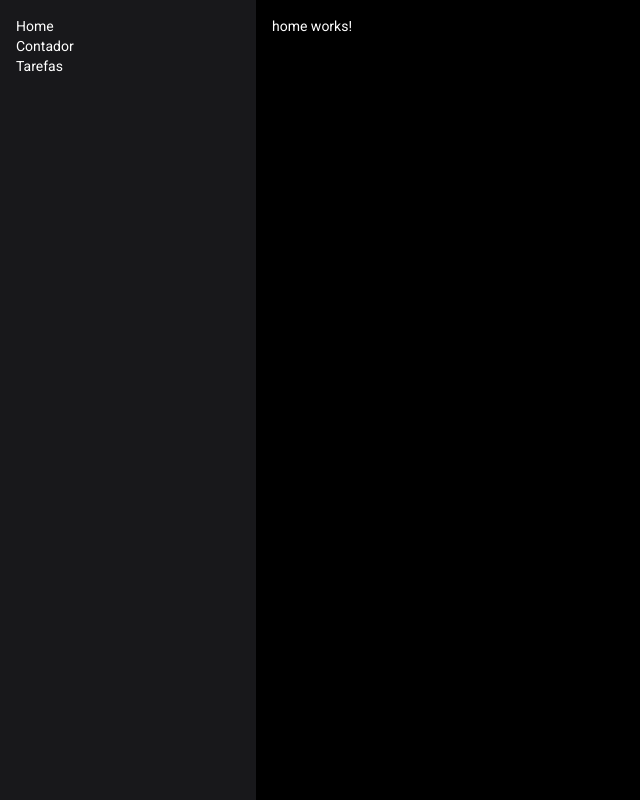
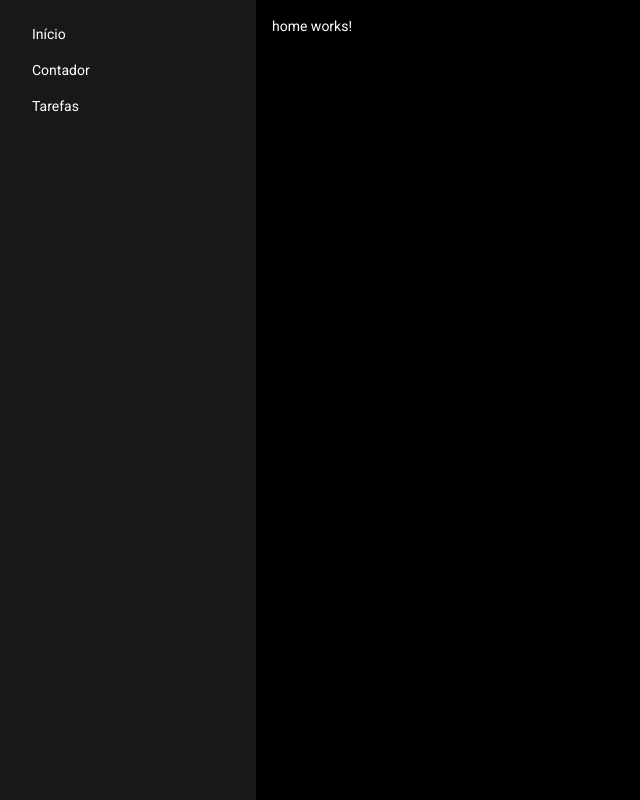
Before and after one commit to WesleyAraujoFernandes/cod3r-curso-projeto-angular-20, an Angular app: page / in a window 1280 px wide. Shown: the whole page, without its empty margins (0-640 px from the left). Built offline with nearby package versions, Linux system fonts and the light colour scheme.

Commit message:
alteração do cursor para os itens do menu

```diff
--- /dev/null
+++ b/src/app/components/shared/menu-item/menu-item.html
@@ -0,0 +1,3 @@
+<li [routerLink]="route()" class="px-4 py-2 rounded-lg hover:bg-white/30 cursor-pointer">
+  {{ label() }}
+</li>
--- /dev/null
+++ b/src/app/components/shared/menu-item/menu-item.ts
@@ -0,0 +1,13 @@
+import { Component, input } from '@angular/core';
+import { RouterLink } from "@angular/router";
+
+@Component({
+  selector: 'app-menu-item',
+  imports: [RouterLink],
+  templateUrl: './menu-item.html',
+  styleUrl: './menu-item.css',
+})
+export class MenuItem {
+  readonly label = input.required<string>();
+  readonly route = input.required<string>();
+}
--- a/src/app/components/shared/menu/menu.html
+++ b/src/app/components/shared/menu/menu.html
@@ -1,7 +1,7 @@
 <nav>
   <ul>
-    <li>Home</li>
-    <li>Contador</li>
-    <li>Tarefas</li>
+    <app-menu-item label="Início" route="/"></app-menu-item>
+    <app-menu-item label="Contador" route="/counter"></app-menu-item>
+    <app-menu-item label="Tarefas" route="/todos"></app-menu-item>
   </ul>
 </nav>
--- a/src/app/components/shared/menu/menu.ts
+++ b/src/app/components/shared/menu/menu.ts
@@ -1,8 +1,9 @@
 import { Component } from '@angular/core';
+import { MenuItem } from "../menu-item/menu-item";
 
 @Component({
   selector: 'app-menu',
-  imports: [],
+  imports: [MenuItem],
   templateUrl: './menu.html',
   styleUrl: './menu.css',
 })
--- /dev/null
+++ b/src/app/components/shared/title/title.html
@@ -0,0 +1 @@
+<p>title works!</p>
```
Also changed, not shown: src/app/components/shared/title/title.ts (added, +11 -0 lines), src/app/components/shared/menu-item/menu-item.css (added), src/app/components/shared/title/title.css (added), 1 other file (tests, documents, lock files or other folders).
